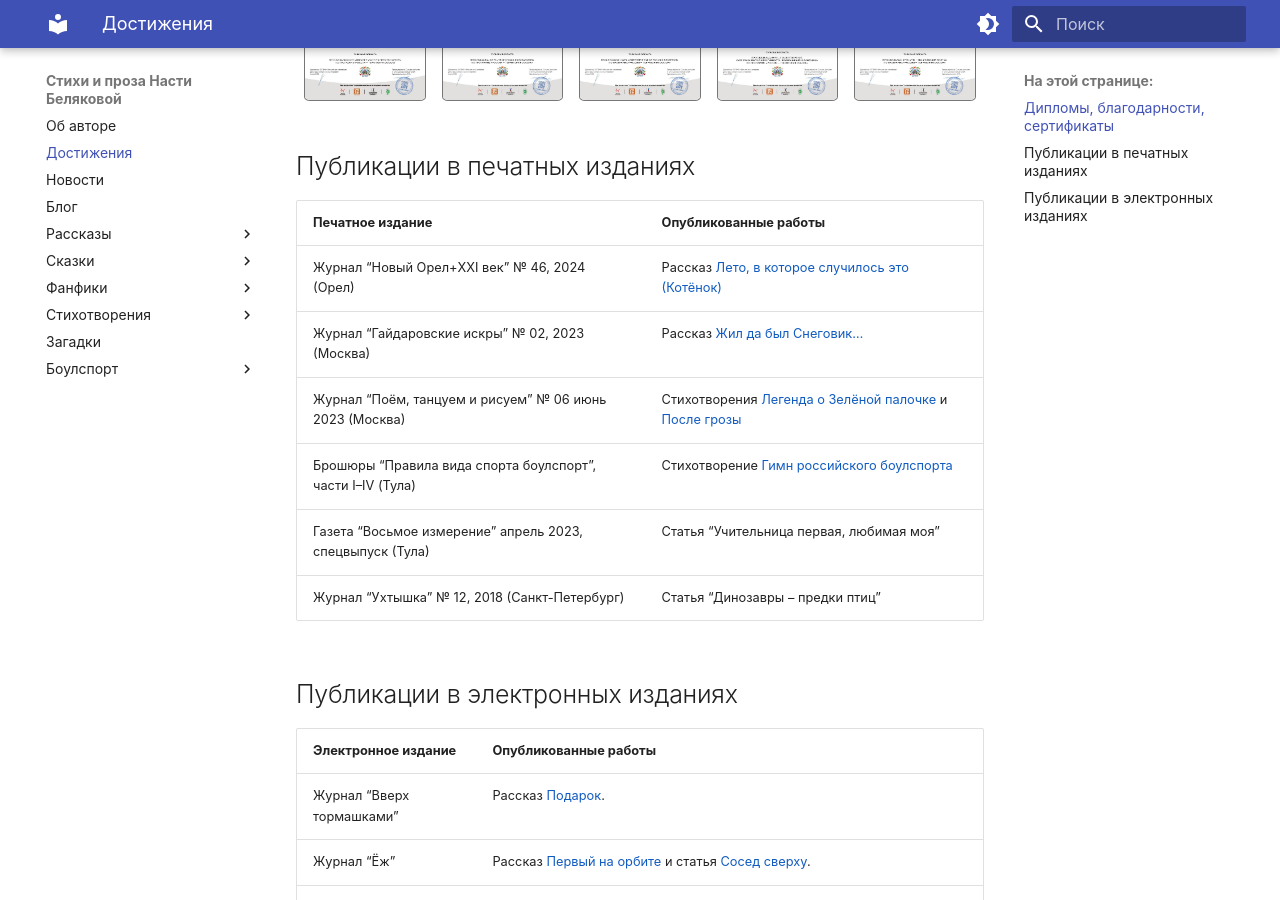
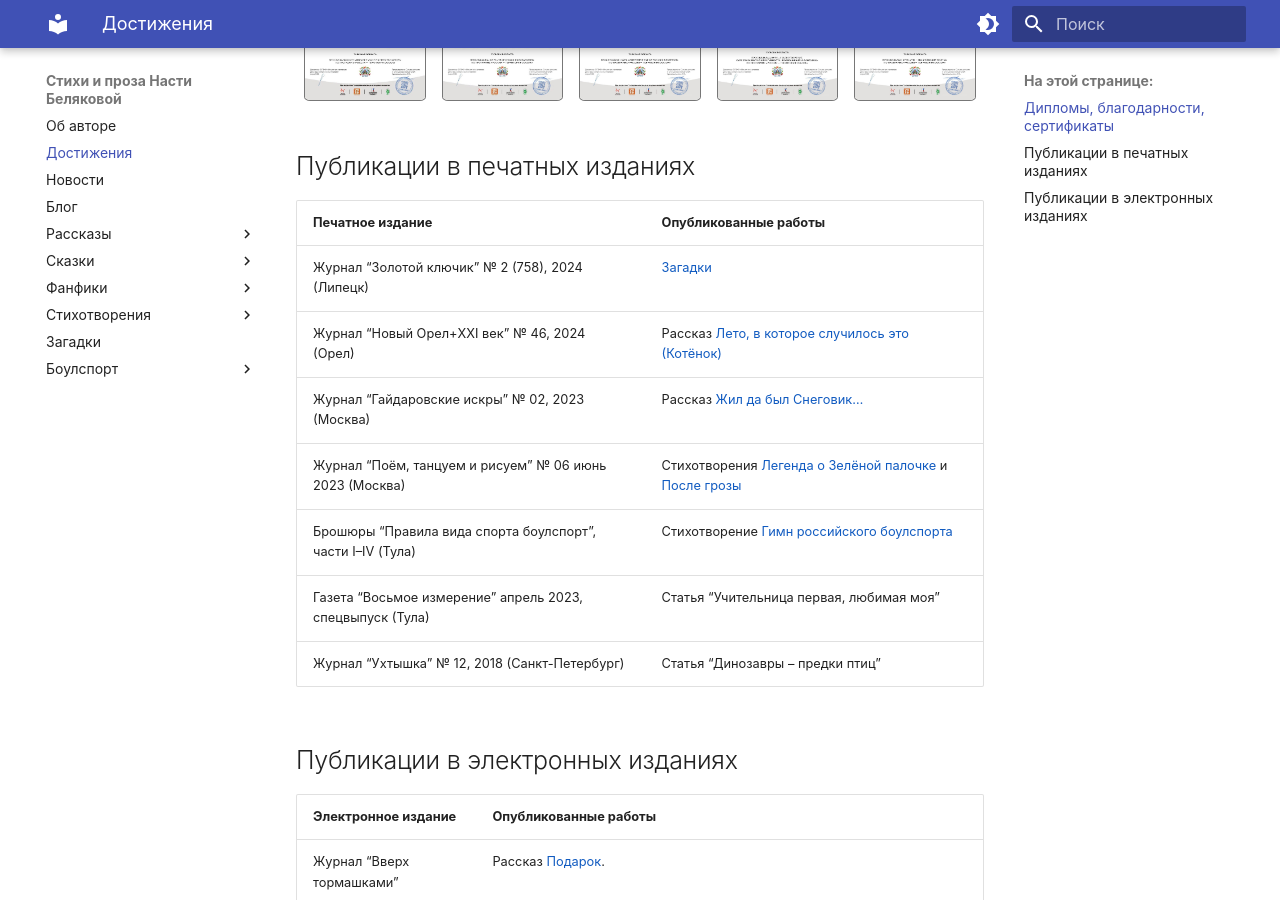
Before and after one commit to lib-beliakova/lib-beliakova.github.io, an MkDocs documentation site: the page built from docs/achievements.md, in a window 1280 px wide and 900 px high, scrolled down 2533 px. Built offline with MkDocs 1.6.1 and Material for MkDocs 9.7.7, drawn with Linux system fonts in a browser that asks for light colours.

Commit message:
Update achievements

```diff
--- a/docs/achievements.md
+++ b/docs/achievements.md
@@ -348,6 +348,7 @@ function showSlides(n) {
 
 | Печатное издание                                            | Опубликованные работы                                |
 |-------------------------------------------------------------|------------------------------------------------------|
+| Журнал "Золотой ключик" № 2 (758), 2024 (Липецк)            | [Загадки](riddles.md)                                |
 | Журнал "Новый Орел+XXI век" № 46, 2024 (Орел)               | Рассказ [Лето, в которое случилось это (Котёнок)](stories/summer.md) |
 | Журнал "Гайдаровские искры" № 02, 2023 (Москва)             | Рассказ [Жил да был Снеговик...](stories/snowman.md)                                                         |
 | Журнал "Поём, танцуем и рисуем" № 06 июнь 2023 (Москва)     | Стихотворения [Легенда о Зелёной палочке](poems/green-stick-legend.md) и [После грозы](poems/after-storm.md) |
```
